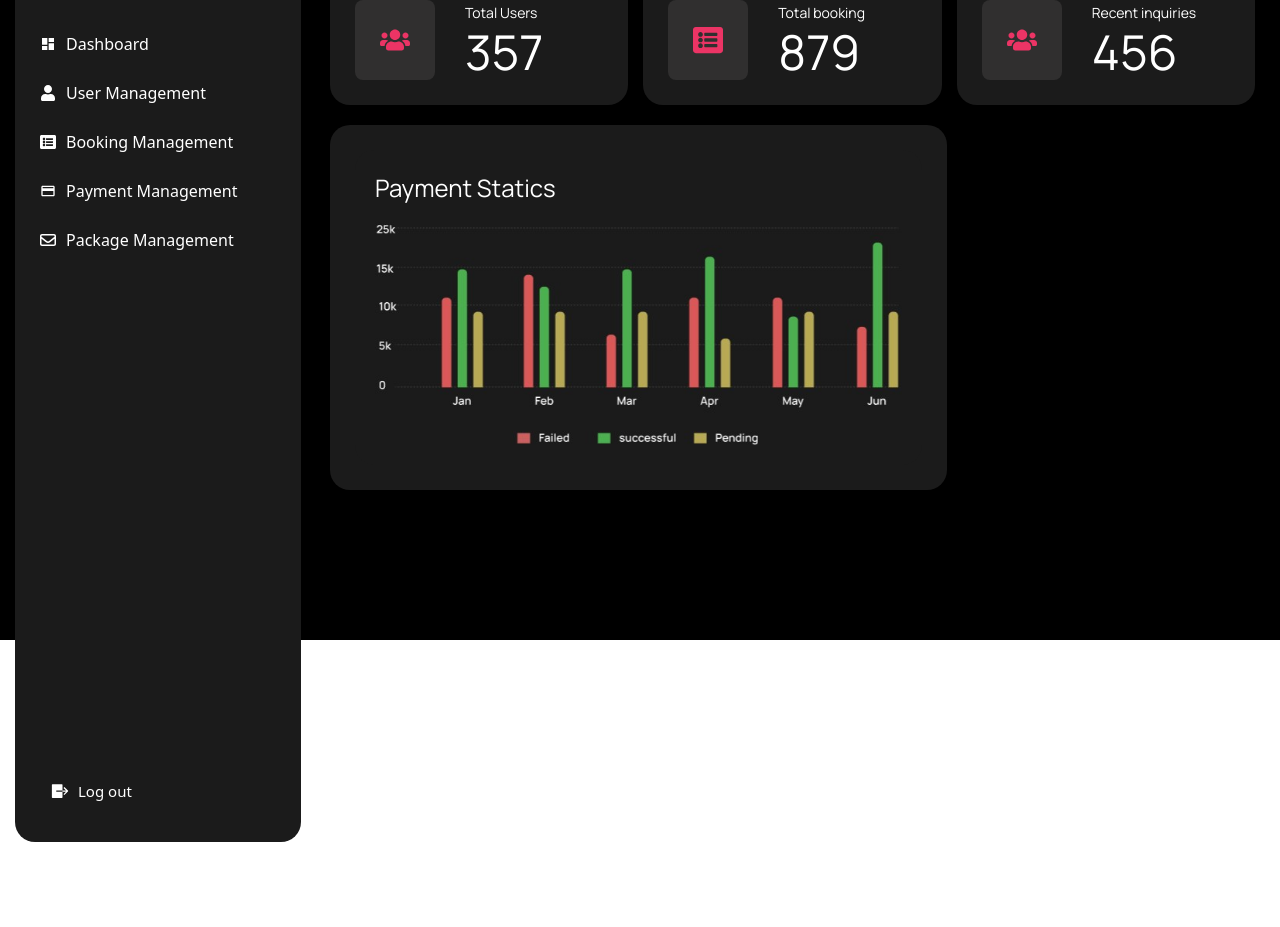
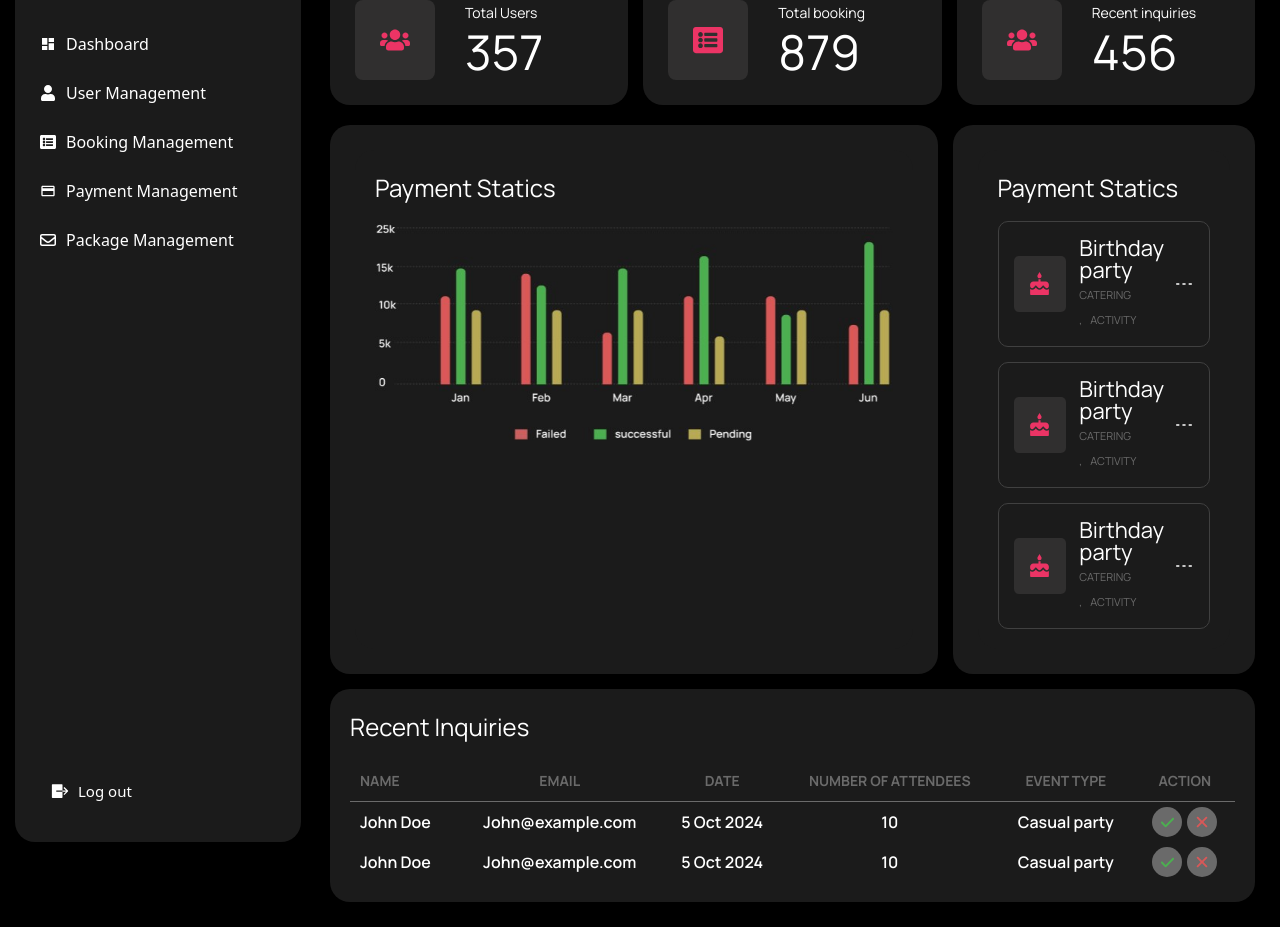
Before and after one commit to its-invite23/AdminEvent, a React (Create React App) app: page /access-admin in a window 1280 px wide. Shown: the part 160-1087 px from the top of the page. Before the commit the page ends 800 px from the top, so only its background shows below. Built offline with nearby package versions, Linux system fonts and the light colour scheme; no server answers.

Commit message:
Dashboar Enquire Package

```diff
--- a/src/admin/Dashboard/Enquiry.jsx
+++ b/src/admin/Dashboard/Enquiry.jsx
@@ -1,5 +1,64 @@
- function Enquiry() {
-    return ( <div></div>);
+import { LuIndent } from "react-icons/lu";
+import { Link } from "react-router-dom";
+import { FaCheck } from "react-icons/fa6";
+import { IoClose } from "react-icons/io5";
+
+function Enquiry() {
+    return (
+        <div className="w-full  bg-[#1B1B1B] p-[20px] rounded-[20px] mt-[15px]">
+            <h2 className="font-manrope text-[600] text-white text-[24px] mb-[15px]">Recent  Inquiries</h2>
+            <table className="w-full ">
+                <thead className="mb-[15px]">
+                    <tr>
+                        <th className="border-b border-[#ffffff59] font-manrope text-[14px] text-[#ffffff59] uppercase text-left p-[10px] mb-[10px]">Name</th>
+                        <th className="border-b border-[#ffffff59] font-manrope text-[14px] text-[#ffffff59] uppercase text-center p-[10px]">Email</th>
+                        <th className="border-b border-[#ffffff59] font-manrope text-[14px] text-[#ffffff59] uppercase text-center p-[10px]">Date</th>
+                        <th className="border-b border-[#ffffff59] font-manrope text-[14px] text-[#ffffff59] uppercase text-center p-[10px]">Number of attendees</th>
+                        <th className="border-b border-[#ffffff59] font-manrope text-[14px] text-[#ffffff59] uppercase text-center p-[10px]">Event  type</th>
+                        <th className="border-b border-[#ffffff59] font-manrope text-[14px] text-[#ffffff59] uppercase text-center p-[10px]">Action</th>
+                    </tr>
+                </thead>
+                <tr>
+                    <td className="font-manrope font-[600] text-white text-[16px] text-left px-[10px] py-[5px]  ">John Doe</td>
+                    <td className="font-manrope font-[600] text-white text-[16px] text-center px-[10px] py-[5px]  ">John@example.com</td>
+                    <td className="font-manrope font-[600] text-white text-[16px] text-center px-[10px] py-[5px]  ">5 Oct 2024</td>
+                    <td className="font-manrope font-[600] text-white text-[16px] text-center px-[10px] py-[5px]  ">10</td>
+                    <td className="font-manrope font-[600] text-white text-[16px] text-center px-[10px] py-[5px]  ">Casual party</td>
+                    <td className=" font-manrope font-[600] text-white text-[16px] text-center px-[10px] py-[5px]  ">
+                        <div className="flex items-center justify-center w-full gap-[5px]">
+                            <Link to={"/"} className="flex items-center justify-center rounded-[60px] w-[30px] h-[30px] bg-[#ffffff59]"><FaCheck className="text-[#4CAF50] text-[15px]" /></Link>
+
+                            <Link to={"/"} className="flex items-center justify-center rounded-[60px] w-[30px] h-[30px] bg-[#ffffff59]">
+                                <IoClose className="text-[#D95858] text-[20px]" />
+                            </Link>
+                        </div>
+                    </td>
+                </tr>
+
+                <tr>
+                    <td className="font-manrope font-[600] text-white text-[16px] text-left px-[10px] py-[5px]  ">John Doe</td>
+                    <td className="font-manrope font-[600] text-white text-[16px] text-center px-[10px] py-[5px]  ">John@example.com</td>
+                    <td className="font-manrope font-[600] text-white text-[16px] text-center px-[10px] py-[5px]  ">5 Oct 2024</td>
+                    <td className="font-manrope font-[600] text-white text-[16px] text-center px-[10px] py-[5px]  ">10</td>
+                    <td className="font-manrope font-[600] text-white text-[16px] text-center px-[10px] py-[5px]  ">Casual party</td>
+                    <td className=" font-manrope font-[600] text-white text-[16px] text-center px-[10px] py-[5px]  ">
+                        <div className="flex items-center justify-center w-full gap-[5px]">
+                            <Link to={"/"} className="flex items-center justify-center rounded-[60px] w-[30px] h-[30px] bg-[#ffffff59]"><FaCheck className="text-[#4CAF50] text-[15px]" /></Link>
+
+                            <Link to={"/"} className="flex items-center justify-center rounded-[60px] w-[30px] h-[30px] bg-[#ffffff59]">
+                                <IoClose className="text-[#D95858] text-[20px]" />
+                            </Link>
+                        </div>
+                    </td>
+                </tr>
+
+
+
+
+            </table>
+
+        </div>
+    );
 }
 
 export default Enquiry;
--- a/src/admin/Dashboard/Index.jsx
+++ b/src/admin/Dashboard/Index.jsx
@@ -5,6 +5,8 @@ import logo from '../compontents/SideBar'
 import { FaUsers } from "react-icons/fa";
 import { FaListAlt } from "react-icons/fa";
 import Header from '../compontents/Header';
+import Package from '../Dashboard/Package';
+// import Enquiry from '../Dashboard/Enquiry';
 export default function Index() {
   return (
     <div className='w-full max-w-[100%]'>
@@ -42,10 +44,17 @@ export default function Index() {
           </div>
         </div>
 
-        <div className='w-full flex '>
-          <div className='w-[66.66%] flex bg-[#1B1B1B] p-[25px] rounded-[20px] '>
+        <div className='w-full flex gap-[15px]'>
+          <div className='w-[66.35%] flex bg-[#1B1B1B] p-[25px] rounded-[20px] '>
             <Chart />
           </div>
+          <div className='w-[33%] flex bg-[#1B1B1B] p-[25px] rounded-[20px] '>
+            <Package />
+          </div>
+        </div>
+
+        <div className='w-full'>
+          <Enquiry/>
         </div>
       </div>
     </div>
--- a/src/admin/Dashboard/Package.jsx
+++ b/src/admin/Dashboard/Package.jsx
@@ -1,8 +1,74 @@
+import { MdCake } from "react-icons/md";
+import { Link } from "react-router-dom";
+import { AiOutlineDash } from "react-icons/ai";
+
 function Package() {
     return (
-    <div>
+        <div className="w-full  bg-[#1B1B1B] p-[20px] rounded-[20px]">
+            <h2 className="font-manrope text-[600] text-white text-[24px] mb-[15px]">Payment Statics</h2>
+            <div className="flex items-center justify-between gap-[10px] w-full border border-[#404040] rounded-[10px] p-[15px] mb-[15px]">
+                <div className="flex items-center gap-[13px] ">
+                    <div className="flex w-full gap-[10px] items-center justify-center rounded-[5px] w-[56px] h-[56px] bg-[#302F2F]">
+                        <MdCake className="text-[#EB3465] text-[25px]" />
+                    </div>
+                    <div>
+                        <h2 className="font-manrope text-white text-[22px] leading-[22px]">Birthday party</h2>
+                        <div>
+                            <span className="font-manrope text-[#ffffff59] text-[600] uppercase text-[11px] leading-[22px] mr-[8px]">Catering ,</span>
+                            <span className="font-manrope text-[#ffffff59] text-[600] uppercase text-[11px] leading-[22px]">Activity</span>
+                        </div>
+                    </div>
+                </div>
 
-    </div> );
+                <div>
+                    <Link to={"/"}>
+                    <AiOutlineDash className="text-white text-[20px]" />
+                    </Link>
+                </div>
+            </div>
+
+            <div className="flex items-center justify-between gap-[10px] w-full border border-[#404040] rounded-[10px] p-[15px] mb-[15px]">
+                <div className="flex items-center gap-[13px] ">
+                    <div className="flex w-full gap-[10px] items-center justify-center rounded-[5px] w-[56px] h-[56px] bg-[#302F2F]">
+                        <MdCake className="text-[#EB3465] text-[25px]" />
+                    </div>
+                    <div>
+                        <h2 className="font-manrope text-white text-[22px] leading-[22px]">Birthday party</h2>
+                        <div>
+                            <span className="font-manrope text-[#ffffff59] text-[600] uppercase text-[11px] leading-[22px] mr-[8px]">Catering ,</span>
+                            <span className="font-manrope text-[#ffffff59] text-[600] uppercase text-[11px] leading-[22px]">Activity</span>
+                        </div>
+                    </div>
+                </div>
+
+                <div>
+                    <Link to={"/"}>
+                    <AiOutlineDash className="text-white text-[20px]" />
+                    </Link>
+                </div>
+            </div>
+
+            <div className="flex items-center justify-between gap-[10px] w-full border border-[#404040] rounded-[10px] p-[15px]">
+                <div className="flex items-center gap-[13px] ">
+                    <div className="flex w-full gap-[10px] items-center justify-center rounded-[5px] w-[56px] h-[56px] bg-[#302F2F]">
+                        <MdCake className="text-[#EB3465] text-[25px]" />
+                    </div>
+                    <div>
+                        <h2 className="font-manrope text-white text-[22px] leading-[22px]">Birthday party</h2>
+                        <div>
+                            <span className="font-manrope text-[#ffffff59] text-[600] uppercase text-[11px] leading-[22px] mr-[8px]">Catering ,</span>
+                            <span className="font-manrope text-[#ffffff59] text-[600] uppercase text-[11px] leading-[22px]">Activity</span>
+                        </div>
+                    </div>
+                </div>
+
+                <div>
+                    <Link to={"/"}>
+                    <AiOutlineDash className="text-white text-[20px]" />
+                    </Link>
+                </div>
+            </div>
+        </div>);
 }
 
-export default Package ;
+export default Package;
```
